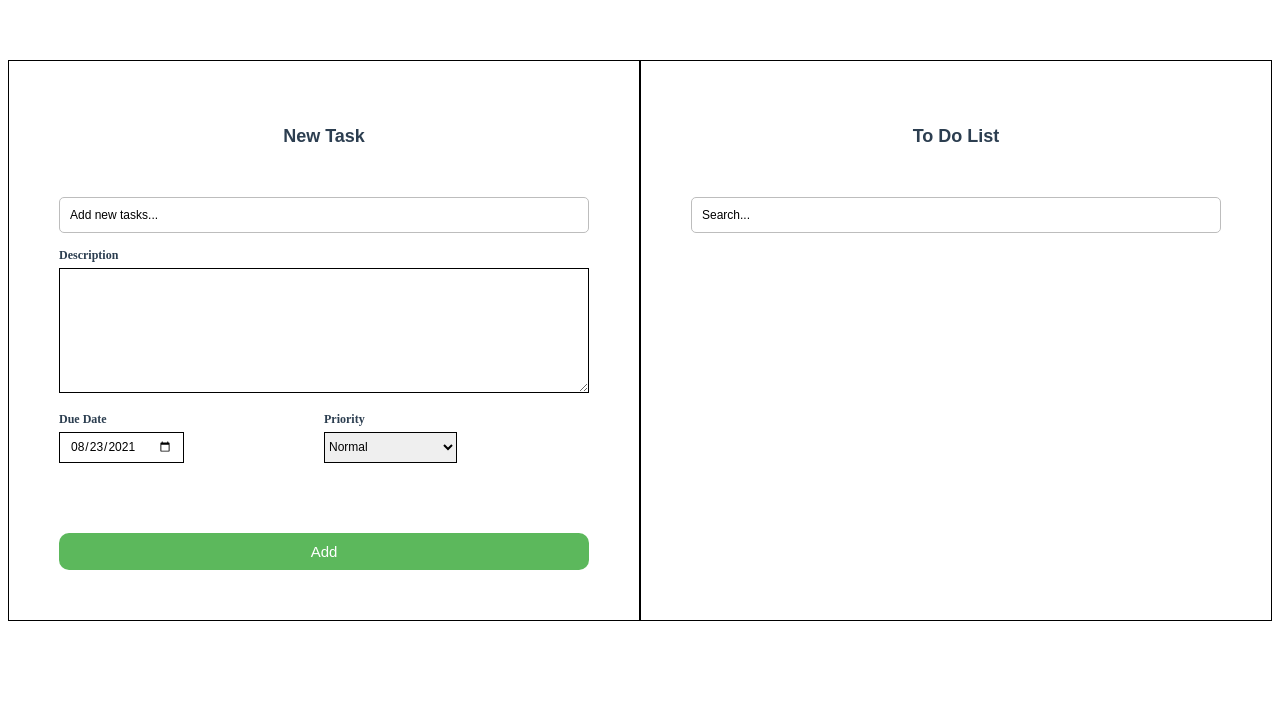
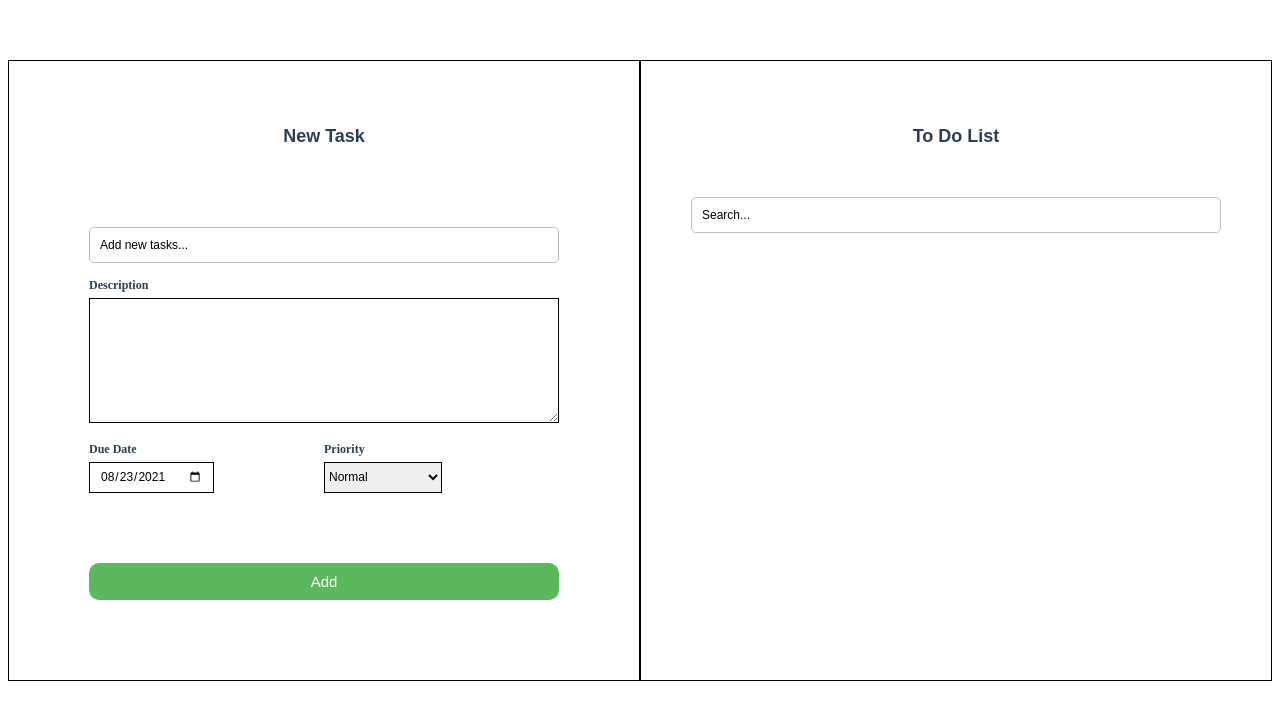
Before and after one commit to svetanguyen/to-do, a Vue app: page / in a window 1280 px wide. Shown: the top 720 px of the page. Built offline with nearby package versions, Linux system fonts and the light colour scheme.

Commit message:
restyle task form

```diff
--- a/src/components/TaskForm.vue
+++ b/src/components/TaskForm.vue
@@ -175,6 +175,9 @@
   .v-date-picker-table .v-btn.v-btn--active {
     color: blue;
   }
+  form {
+    padding: 30px;
+  }
 }
 
 </style>
```
